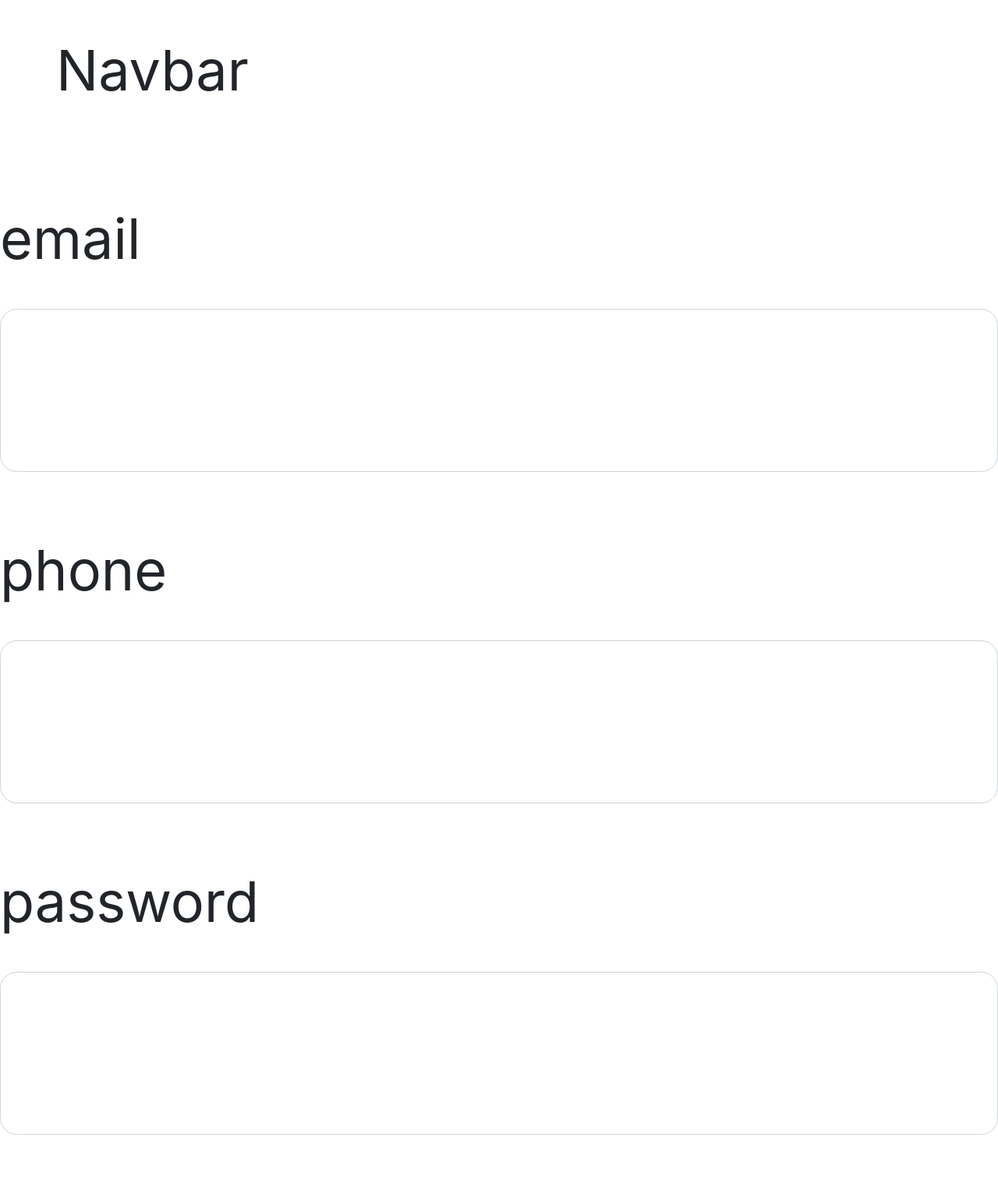
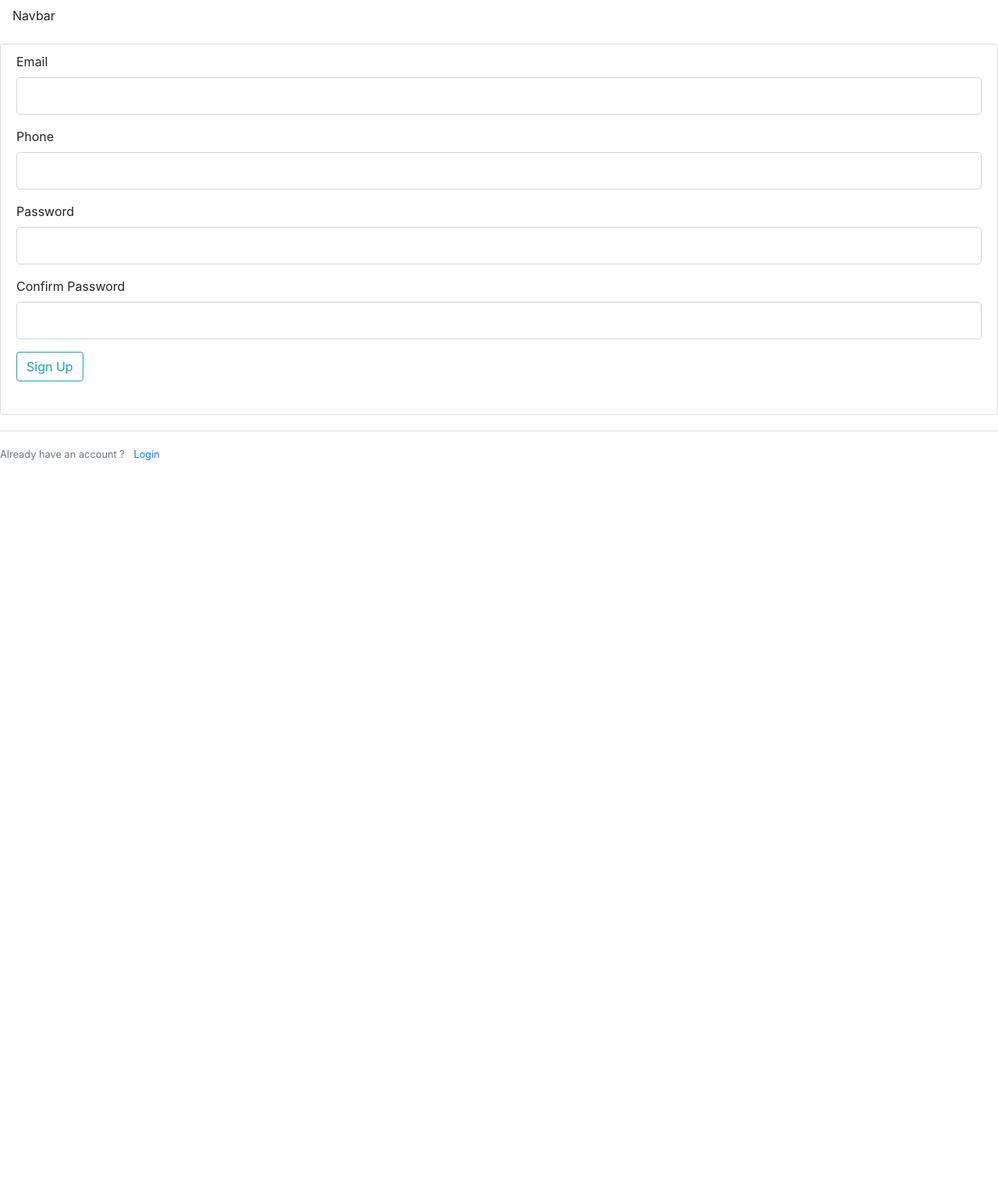
Before and after one commit to pulkithanda/hack-cessible, a Flask app: page /register in a window 1280 px wide. Shown: the whole page at 78% size. After the commit the page ends 590 px from the top, so only its background shows below. Run offline with Flask 2, Linux system fonts and the light colour scheme; some libraries are stand-ins or nearby versions.

Commit message:
Register page

```diff
--- a/covid19/forms.py
+++ b/covid19/forms.py
@@ -5,12 +5,12 @@ from flask_wtf import FlaskForm
 
 
 class RegistrationForm(FlaskForm):
-    email = StringField("email", validators=[DataRequired(), Length(2, 120)])
-    password = PasswordField('password', validators=[
+    email = StringField("Email", validators=[DataRequired(), Length(2, 120)])
+    password = PasswordField('Password', validators=[
                              DataRequired(), Length(min=6)])
-    confirm_password = PasswordField('confirm_password', validators=[
+    confirm_password = PasswordField('Confirm Password', validators=[
                                      DataRequired(), EqualTo('password')])
-    phone = StringField("phone", validators=[DataRequired(), Length(10, 13)])
+    phone = StringField("Phone", validators=[DataRequired(), Length(10, 13)])
     submit = SubmitField("Sign Up")
 
     def validate_email(self, email):
--- a/covid19/static/index.css
+++ b/covid19/static/index.css
@@ -1,3 +1,7 @@
-*{
-    font-size: 72px;
-}
+.content-section {
+    background: #ffffff;
+    padding: 10px 20px;
+    border: 1px solid #dddddd;
+    border-radius: 3px;
+    margin-bottom: 20px;
+  }
--- a/covid19/templates/register.html
+++ b/covid19/templates/register.html
@@ -2,6 +2,7 @@
 {% block content %}
 <div class="content-section">
     <form method="POST" action="">
+        <fieldset class="form-group">
             <div class="form-group">
                 {{form.email.label(class="form-control-label")}}
                 {% if form.email.errors %}
@@ -37,6 +38,26 @@
                 {{form.password(class="form-control form-control-lg")}}
                 {% endif %}
             </div>
+            <div class="form-group">
+                {{form.confirm_password.label(class="form-control-label")}}
+                {% if form.confirm_password.errors %}
+                {{form.confirm_password(class="form-control form-control-lg is-invalid")}}
+                {% for error in form.confirm_password.errors %}
+                <span> {{error}} </span>
+                {% endfor %}
+                {% else %}
+                {{form.confirm_password(class="form-control form-control-lg")}}
+                {% endif %}
+            </div>
+            <div class="form-group">
+                {{form.submit(class="btn btn-outline-info")}}
+            </div>
+        </fieldset>
     </form>
 </div>
+<div class="border-top pt-3">
+    <small class="text-muted">
+        Already have an account ? <a class="ml-2" href=" {{url_for('login')}} "> Login </a>
+    </small>
+</div>
 {% endblock %}
```
Lines whose indentation alone changed are shown as unchanged.
